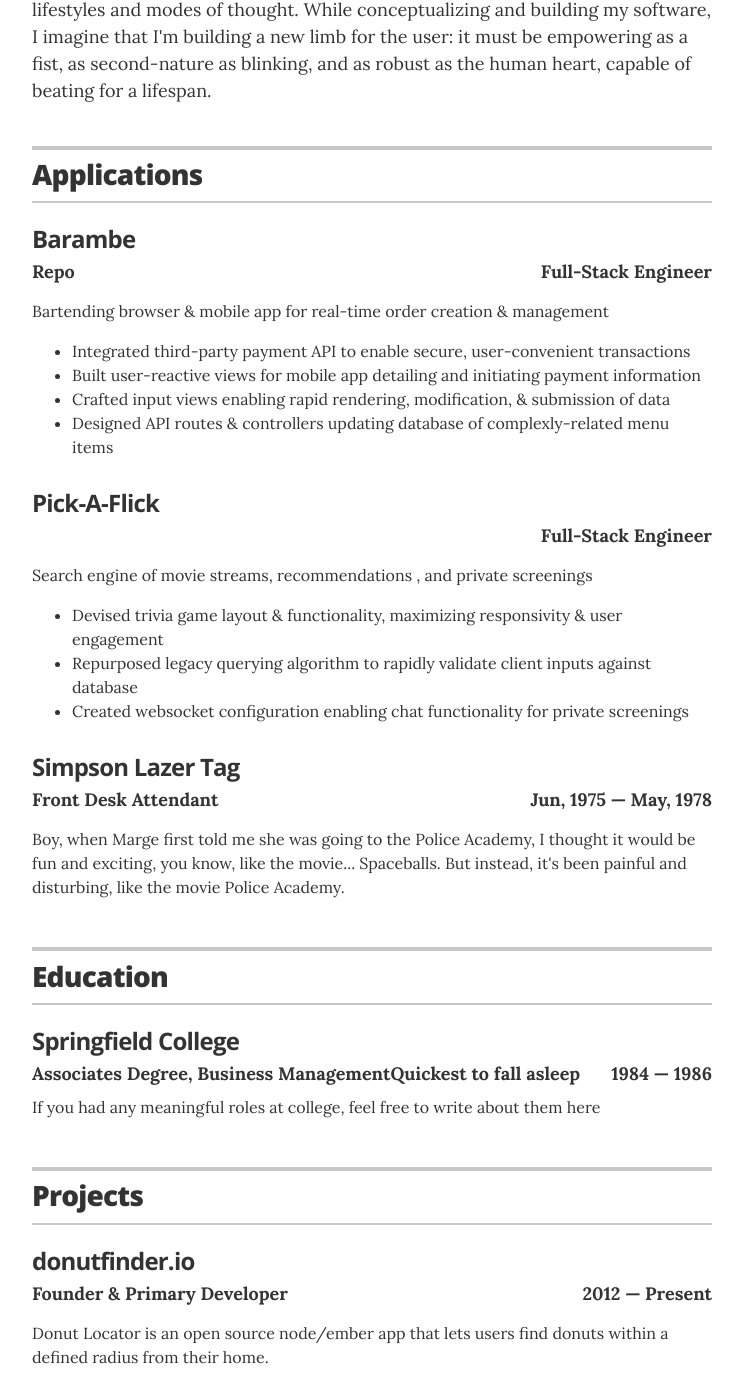
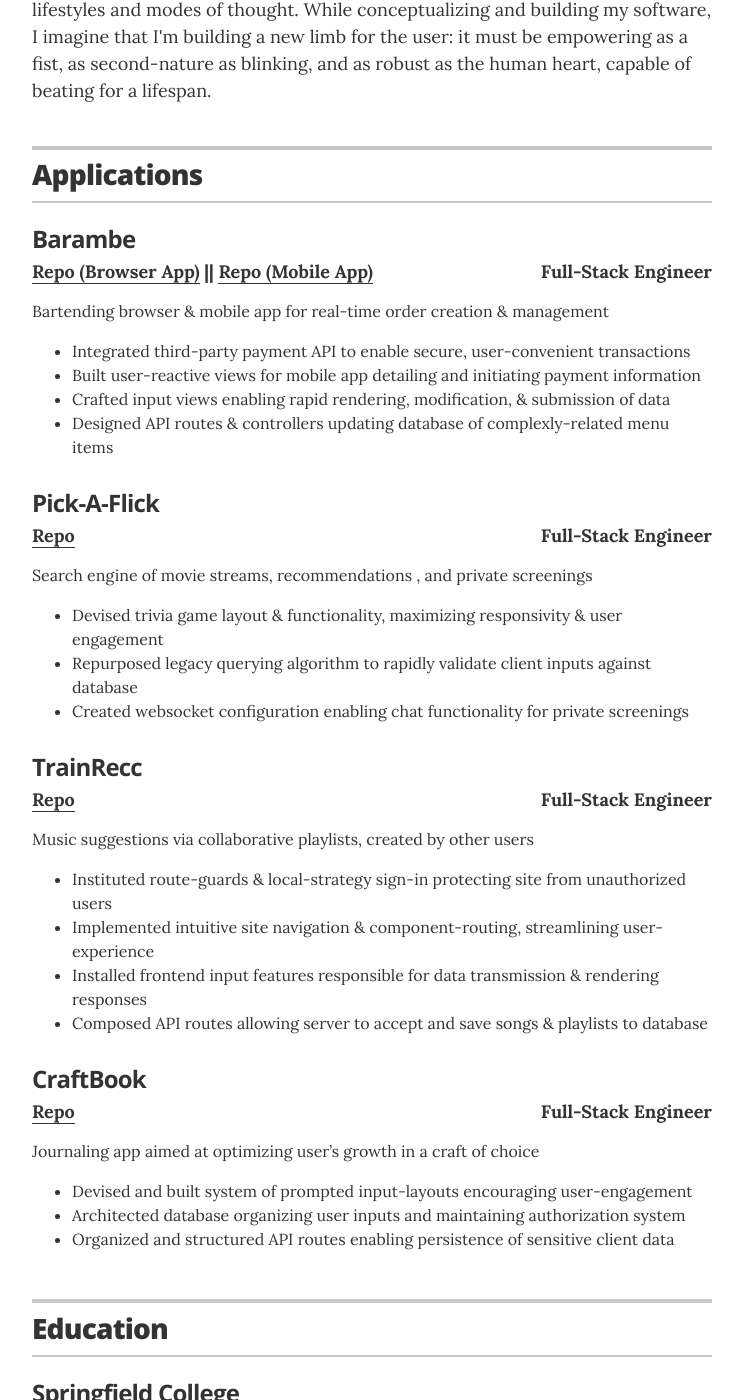
Before and after one commit to LeatherGreenGargoyle/leathergreengargoyle.github.io, a Jekyll site: the page built from index.html, in a window 1280 px wide and 1400 px high, scrolled down 483 px. Shown: the whole window, without its empty margins (268-1011 px from the left). Built offline with Jekyll 4.4.1, drawn with Linux system fonts in a browser that asks for light colours.

Commit message:
add remaining experience

```diff
--- a/_data/experience.yml
+++ b/_data/experience.yml
@@ -1,19 +1,25 @@
 # Jobs
 # Springfield Nuclear Power Plant
 - company: Barambe
-  position: Repo
+  position: <a href="https://github.com/LeatherGreenGargoyle/bar-lord">Repo (Browser App)</a> || <a href="https://github.com/LeatherGreenGargoyle/bar-lord-mobile">Repo (Mobile App)</a>
   duration: Full-Stack Engineer
   summary: Bartending browser & mobile app for real-time order creation & management	<ul class="resume-item-list"><li>Integrated third-party payment API to enable secure, user-convenient transactions</li><li>Built user-reactive views for mobile app detailing and initiating payment information</li><li>Crafted input views enabling rapid rendering, modification, & submission of data</li><li>Designed API routes & controllers updating database of complexly-related menu items</li></ul>
 
 # Windmill Crank Operator
 - company: Pick-A-Flick
-  position:
+  position: <a href="https://github.com/LeatherGreenGargoyle/4bros1app/tree/dev">Repo</a>
   duration:  Full-Stack Engineer
   summary: Search engine of movie streams, recommendations , and private screenings <ul><li>Devised trivia game layout & functionality, maximizing responsivity & user engagement</li><li>Repurposed legacy querying algorithm to rapidly validate client inputs against database</li><li>Created websocket configuration enabling chat functionality for private screenings</li><ul>
 
 
 # Front Desk Attendant
-- company: Simpson Lazer Tag
-  position: Front Desk Attendant
-  duration:   Jun, 1975  &mdash; May, 1978
-  summary: Boy, when Marge first told me she was going to the Police Academy, I thought it would be fun and exciting, you know, like the movie... Spaceballs. But instead, it's been painful and disturbing, like the movie Police Academy.
+- company: TrainRecc
+  position: <a href="https://github.com/LeatherGreenGargoyle/greenfield-trainRecc">Repo</a>
+  duration:  Full-Stack Engineer
+  summary: Music suggestions via collaborative playlists, created by other users<ul><li>Instituted route-guards & local-strategy sign-in protecting site from unauthorized users</li><li>Implemented intuitive site navigation & component-routing, streamlining user-experience</li><li>Installed frontend input features responsible for data transmission & rendering responses</li><li>Composed API routes allowing server to accept and save songs & playlists to database</li></ul>
+
+# Front Desk Attendant
+- company: CraftBook
+  position: <a href="https://github.com/LeatherGreenGargoyle/craftbook">Repo</a>
+  duration:  Full-Stack Engineer
+  summary: Journaling app aimed at optimizing user’s growth in a craft of choice <ul><li>Devised and built system of prompted input-layouts encouraging user-engagement</li><li>Architected database organizing user inputs and maintaining authorization system</li><li>Organized and structured API routes enabling persistence of sensitive client data</li></ul>
```
